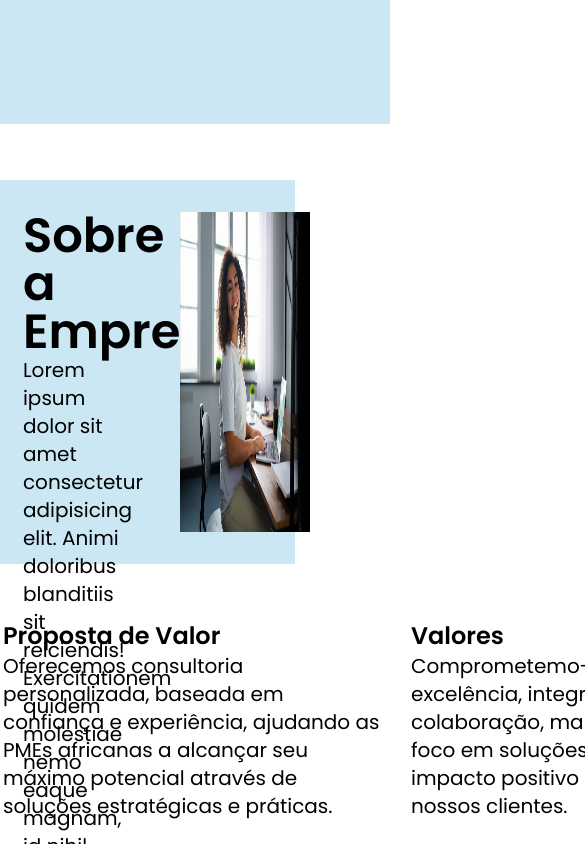
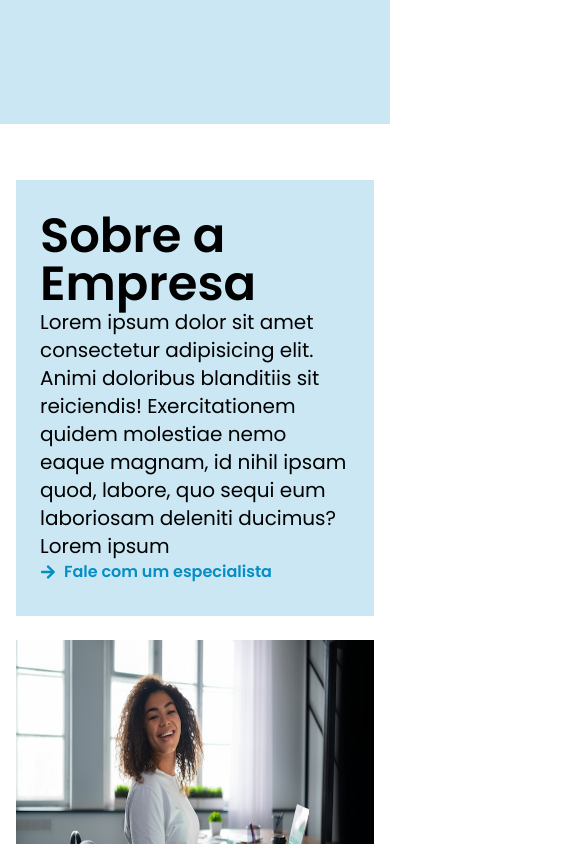
Before and after one commit to alexandre-mahumane/2em-front, a React (Vite) app: page /about-us in a window 390 px wide. Shown: the part 720-1564 px from the top of the page, 585 px wide, since content can reach past the window. Built offline with nearby package versions, Linux system fonts and the light colour scheme.

Commit message:
responsive company

```diff
--- a/src/components/card-about-us.jsx
+++ b/src/components/card-about-us.jsx
@@ -1,6 +1,6 @@
 export const CardAboutUs = ({ title, text }) => {
   return (
-    <div className=" w-96 h-fit">
+    <div className=" w-full sm:w-96 h-fit">
       <h3 className="text-2xl font-semibold">{title}</h3>
       <p className="text-xl">{text}</p>
     </div>
--- a/src/components/card-company.jsx
+++ b/src/components/card-company.jsx
@@ -4,9 +4,9 @@ import photo from "../assets/photo4.jpg";
 import { motion } from "motion/react";
 export const CardCompany = () => {
   return (
-    <div className="flex items-center">
-      <div className="bg-main-blue justify-between relative flex flex-col mr-32 w-2/3 px-32 py-8 h-96">
-        <div className="w-4/5">
+    <div className="flex md:flex-row space-y-6 sm:space-y-0 mx-auto w-full max-w-7xl flex-col items-center">
+      <div className="bg-main-blue justify-between sm:relative flex flex-col sm:mr-32  sm:w-2/3 px-6 sm:px-32 py-8 sm:h-96">
+        <div className="md:w-4/5 w-full">
           <h3 className="font-semibold text-5xl">Sobre a Empresa</h3>
           <p className="text-xl">
             Lorem ipsum dolor sit amet consectetur adipisicing elit. Animi
@@ -30,7 +30,7 @@ export const CardCompany = () => {
         whileInView={{ opacity: 1, x: 0 }}
         transition={{ duration: 1, ease: "easeIn" }}
         viewport={{ once: true }}
-        className="absolute right-20 w-2/6 h-80 object-cover "
+        className="sm:absolute sm:right-20 w-full sm:w-2/6 h-80 object-cover "
       >
         <img className="w-full  h-full" src={photo} alt="people" />
       </motion.div>
--- a/src/pages/about-us.jsx
+++ b/src/pages/about-us.jsx
@@ -41,15 +41,16 @@ export const AboutUs = () => {
         <Navbar />
         <Banner title={"A Empresa"} photo={photo} text={"Nossa Essência "} />
       </section>
-      <div className="space-y-40"></div>
+      <div className="px-4 sm:px-0">
         <section className="mx-auto flex justify-center w-full py-14 max-w-7xl">
           <CardCompany />
         </section>
-      <section className="mx-auto flex justify-center gap-6 w-full max-w-7xl">
+        <section className="mx-auto flex  flex-col justify-center gap-6 w-full max-w-7xl">
           {companyInfo.map((info) =>
             renderMotionCard(info.title, info.text, info.delay)
           )}
         </section>
+      </div>
       <Footer />
       <SocialMidia />
     </>
```
Lines whose indentation alone changed are shown as unchanged.
